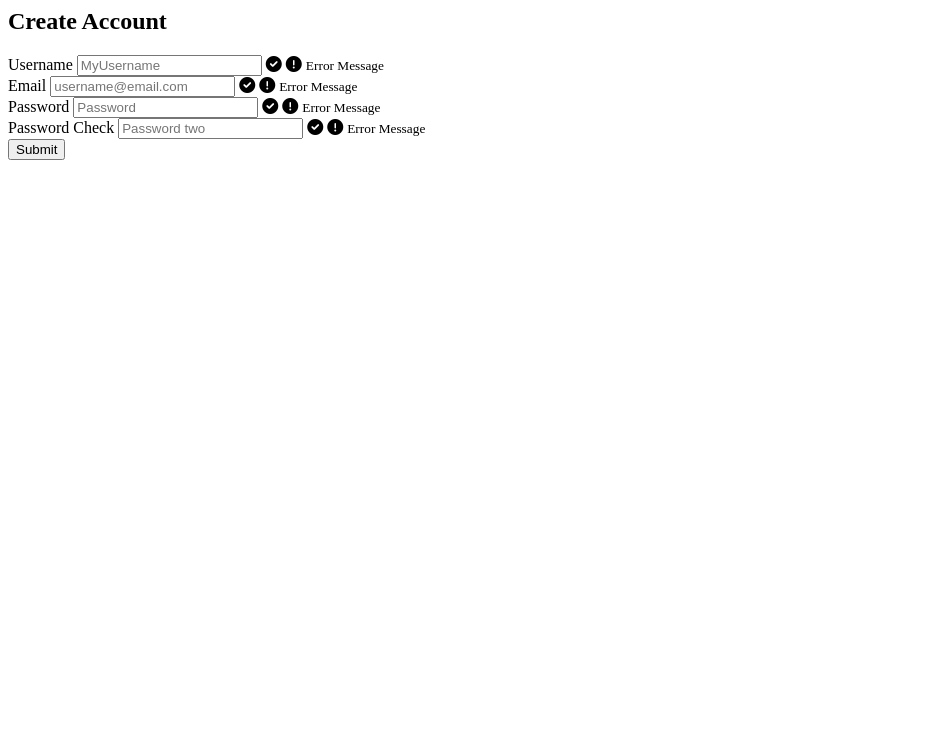
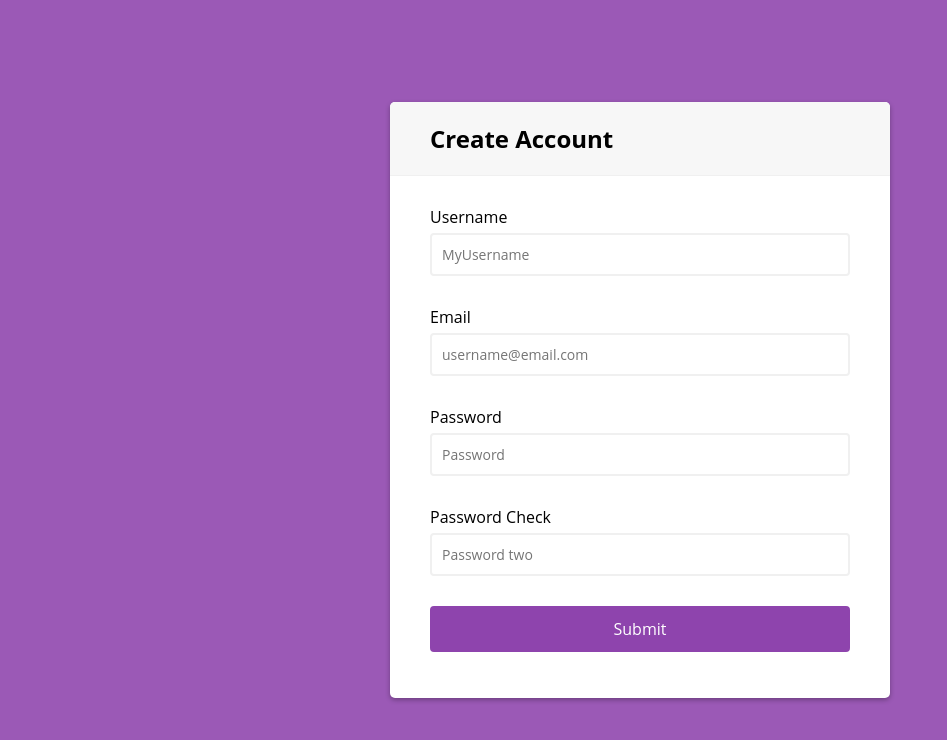
Before and after one commit to ZeeCoder91/ValForms-01, a plain HTML site: page index.html in a window 1280 px wide. Shown: the whole page, without its empty margins (0-947 px from the left). Drawn offline with Linux system fonts and the light colour scheme; a web font is replaced by a local one.

Commit message:
index.html and style to stytle sheet

```diff
--- a/index.html
+++ b/index.html
@@ -4,6 +4,7 @@
     <meta http-equiv="X-UA-Compatible" content="IE=edge">
     <meta name="viewport" content="width=device-width, initial-scale=1.0">
     <link rel="stylesheet" href="https://cdnjs.cloudflare.com/ajax/libs/font-awesome/6.0.0-beta2/css/all.min.css" integrity="sha512-YWzhKL2whUzgiheMoBFwW8CKV4qpHQAEuvilg9FAn5VJUDwKZZxkJNuGM4XkWuk94WCrrwslk8yWNGmY1EduTA==" crossorigin="anonymous" referrerpolicy="no-referrer" />
+    <link rel="stylesheet" href="style.css">
     <title>Validatio Form</title>
 </head>
 <body>
--- a/style.css
+++ b/style.css
@@ -0,0 +1,84 @@
+@import url('https://fonts.googleleapis.com/css?family=Open+Sans:400,500&display=swap');
+*{
+    box-sizing: border-box;
+}
+
+body {
+    background-color: #9b59b6;
+    font-family: 'Open Sans', sans-serif;
+    display: flex;
+    align-items: center ;
+    justify-content: center;
+    min-height: 100vh;
+    margin: 0;
+}
+
+.container {
+    background-color:#fff;
+    border-radius: 5px;
+    box-shadow: 0 2px 5px rgba(0, 0, 0, 0.3);
+    overflow: hidden;
+    width: 500px;
+    max-width: 100%;
+}
+
+.header {
+    background-color: #f7f7f7;
+    border-bottom: 1px solid #f0f0f0;
+    padding: 20px 40px;
+}
+
+.header h2 {
+    margin: 0;
+}
+
+.form {
+    padding: 30px 40px;
+}
+
+.form-control {
+    margin-bottom: 10px;
+    padding-bottom: 20px;
+    position: relative;
+}
+
+.form-control label {
+    display: inline-block;
+    margin-bottom: 5px;
+}
+
+.form-control input {
+    border: 2px solid #f0f0f0;
+    border-radius: 4px;
+    display: block;
+    font-family: inherit;
+    font-size: 14px;
+    padding: 10px;
+    width: 100%;
+}
+
+.form-control i {
+    position: absolute;
+    top: 40px;
+    right: 10px;
+    visibility: hidden;
+}
+
+.form-control small {
+    visibility: hidden;
+    position: absolute;
+    bottom: 0;
+    left: 0;
+}
+
+.form button {
+    background-color: #8e44ad;
+    border: 2px solid #8e44ad;
+    border-radius: 4px;
+    color: #fff;
+    display: block;
+    font-family: inherit;
+    font-size: 16px;
+    padding: 10px;
+    width: 100%;
+}
```
